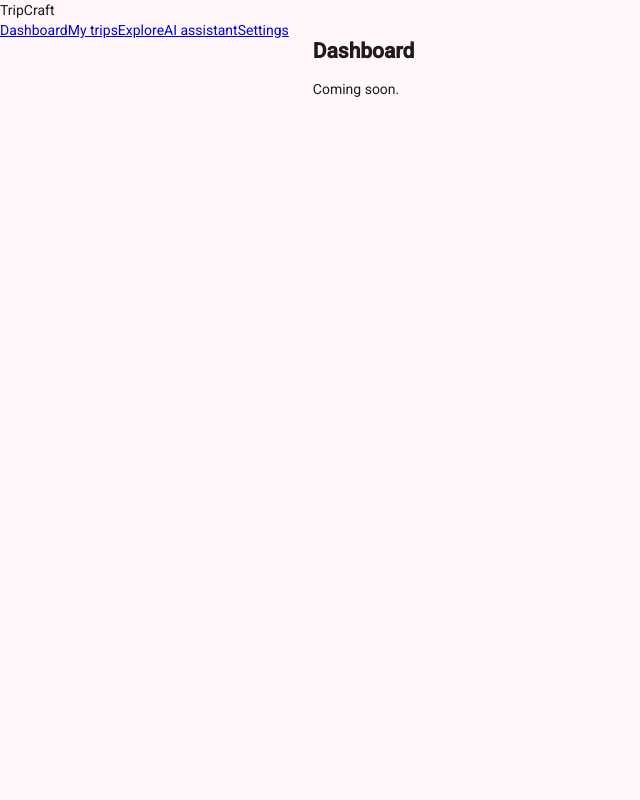
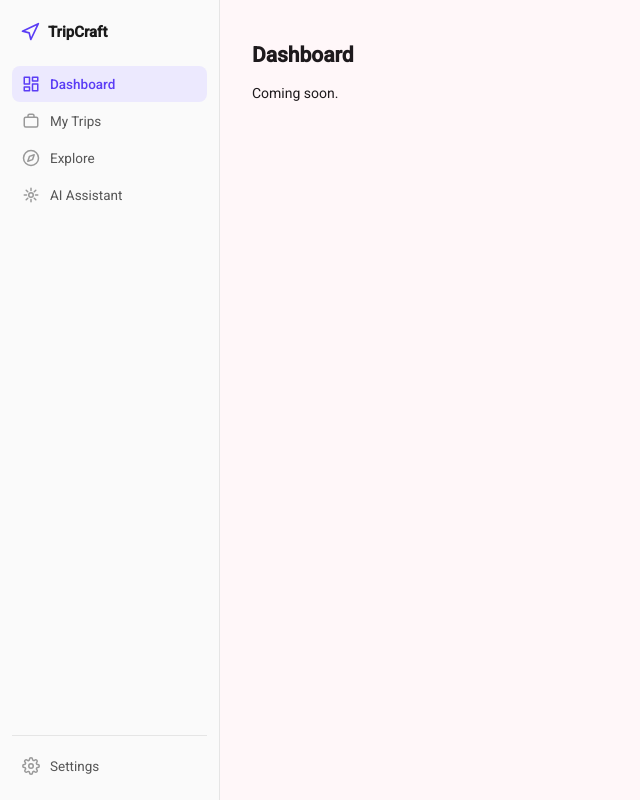
Before and after one commit to Fatimabrouk/tripcraft, an Angular app in the folder tripcraft-web/: page /dashboard in a window 1280 px wide. Shown: the whole page, without its empty margins (0-640 px from the left). Built offline with nearby package versions, Linux system fonts and the light colour scheme; sample sign-in values are in the browser's storage.

Commit message:
Enhance sidebar style

```diff
--- a/tripcraft-web/src/app/layout/shell.component.ts
+++ b/tripcraft-web/src/app/layout/shell.component.ts
@@ -7,12 +7,24 @@ import { SidebarComponent } from './sidebar/sidebar.component';
   standalone: true,
   imports: [RouterOutlet, SidebarComponent],
   template: `
-    <div style="display: flex;">
+    <div class="app-shell">
       <app-sidebar></app-sidebar>
-      <main style="flex: 1; padding: 1.5rem;">
+      <main class="app-content">
         <router-outlet></router-outlet>
       </main>
     </div>
-  `
+  `,
+  styles: [`
+    .app-shell {
+      display: flex;
+      min-height: 100vh;
+    }
+    .app-content {
+      flex: 1;
+      padding: 1.75rem 2rem;
+      max-width: 1100px;
+      box-sizing: border-box;
+    }
+  `]
 })
 export class ShellComponent {}
--- a/tripcraft-web/src/app/layout/sidebar/sidebar.component.scss
+++ b/tripcraft-web/src/app/layout/sidebar/sidebar.component.scss
@@ -0,0 +1,71 @@
+.sidebar {
+  width: 220px;
+  min-height: 100vh;
+  background: #fafafa;
+  border-right: 1px solid #e5e5e5;
+  display: flex;
+  flex-direction: column;
+  padding: 1rem 0.75rem;
+  box-sizing: border-box;
+}
+
+.brand {
+  display: flex;
+  align-items: center;
+  gap: 8px;
+  padding: 0.4rem 0.5rem 1.5rem;
+  color: #5b3df5;
+}
+
+.brand-mark {
+  flex-shrink: 0;
+}
+
+.brand-name {
+  font-weight: 600;
+  font-size: 15px;
+  color: #1a1a1a;
+}
+
+.nav-links {
+  display: flex;
+  flex-direction: column;
+  gap: 1px;
+}
+
+.nav-item {
+  display: flex;
+  align-items: center;
+  gap: 10px;
+  padding: 8px 10px;
+  border-radius: 8px;
+  text-decoration: none;
+  color: #555;
+  font-size: 13.5px;
+  transition: background 0.15s ease, color 0.15s ease;
+
+  &:hover {
+    background: #efefef;
+  }
+
+  &.active {
+    background: #ece9fe;
+    color: #5b3df5;
+    font-weight: 500;
+
+    .nav-icon {
+      color: #5b3df5;
+    }
+  }
+}
+
+.nav-icon {
+  flex-shrink: 0;
+  color: #999;
+}
+
+.sidebar-footer {
+  margin-top: auto;
+  padding-top: 0.75rem;
+  border-top: 1px solid #e5e5e5;
+}
--- a/tripcraft-web/src/app/layout/sidebar/sidebar.component.ts
+++ b/tripcraft-web/src/app/layout/sidebar/sidebar.component.ts
@@ -1,5 +1,10 @@
 import { Component } from '@angular/core';
 import { RouterLink, RouterLinkActive } from '@angular/router';
+
+interface NavItem {
+  label: string;
+  path: string;
+}
 
 @Component({
   selector: 'app-sidebar',
@@ -7,12 +12,39 @@ import { RouterLink, RouterLinkActive } from '@angular/router';
   imports: [RouterLink, RouterLinkActive],
   template: `
     <nav class="sidebar">
-      <div class="brand">TripCraft</div>
-      <a routerLink="/dashboard" routerLinkActive="active">Dashboard</a>
-      <a routerLink="/trips" routerLinkActive="active">My trips</a>
-      <a routerLink="/explore" routerLinkActive="active">Explore</a>
-      <a routerLink="/assistant" routerLinkActive="active">AI assistant</a>
-      <a routerLink="/settings" routerLinkActive="active">Settings</a>
+      <div class="brand">
+        <svg class="brand-mark" width="20" height="20" viewBox="0 0 24 24" fill="none" stroke="currentColor" stroke-width="2" stroke-linecap="round" stroke-linejoin="round"><path d="M3 11l19-9-9 19-2-8-8-2z"/></svg>
+        <span class="brand-name">TripCraft</span>
+      </div>
+
+      <div class="nav-links">
+        <a routerLink="/dashboard" routerLinkActive="active" class="nav-item">
+          <svg class="nav-icon" width="18" height="18" viewBox="0 0 24 24" fill="none" stroke="currentColor" stroke-width="2" stroke-linecap="round" stroke-linejoin="round"><rect x="3" y="3" width="7" height="9"/><rect x="14" y="3" width="7" height="5"/><rect x="14" y="12" width="7" height="9"/><rect x="3" y="16" width="7" height="5"/></svg>
+          <span class="nav-label">Dashboard</span>
+        </a>
+
+        <a routerLink="/trips" routerLinkActive="active" class="nav-item">
+          <svg class="nav-icon" width="18" height="18" viewBox="0 0 24 24" fill="none" stroke="currentColor" stroke-width="2" stroke-linecap="round" stroke-linejoin="round"><rect x="3" y="7" width="18" height="13" rx="2"/><path d="M8 7V5a2 2 0 0 1 2-2h4a2 2 0 0 1 2 2v2"/></svg>
+          <span class="nav-label">My Trips</span>
+        </a>
+
+        <a routerLink="/explore" routerLinkActive="active" class="nav-item">
+          <svg class="nav-icon" width="18" height="18" viewBox="0 0 24 24" fill="none" stroke="currentColor" stroke-width="2" stroke-linecap="round" stroke-linejoin="round"><circle cx="12" cy="12" r="10"/><polygon points="16.24 7.76 14.12 14.12 7.76 16.24 9.88 9.88 16.24 7.76"/></svg>
+          <span class="nav-label">Explore</span>
+        </a>
+
+        <a routerLink="/assistant" routerLinkActive="active" class="nav-item">
+          <svg class="nav-icon" width="18" height="18" viewBox="0 0 24 24" fill="none" stroke="currentColor" stroke-width="2" stroke-linecap="round" stroke-linejoin="round"><path d="M12 3v3M12 18v3M3 12h3M18 12h3M5.6 5.6l2.1 2.1M16.3 16.3l2.1 2.1M5.6 18.4l2.1-2.1M16.3 7.7l2.1-2.1"/><circle cx="12" cy="12" r="3"/></svg>
+          <span class="nav-label">AI Assistant</span>
+        </a>
+      </div>
+
+      <div class="sidebar-footer">
+        <a routerLink="/settings" routerLinkActive="active" class="nav-item">
+          <svg class="nav-icon" width="18" height="18" viewBox="0 0 24 24" fill="none" stroke="currentColor" stroke-width="2" stroke-linecap="round" stroke-linejoin="round"><circle cx="12" cy="12" r="3"/><path d="M19.4 15a1.65 1.65 0 0 0 .33 1.82l.06.06a2 2 0 1 1-2.83 2.83l-.06-.06a1.65 1.65 0 0 0-1.82-.33 1.65 1.65 0 0 0-1 1.51V21a2 2 0 0 1-4 0v-.09A1.65 1.65 0 0 0 9 19.4a1.65 1.65 0 0 0-1.82.33l-.06.06a2 2 0 1 1-2.83-2.83l.06-.06a1.65 1.65 0 0 0 .33-1.82 1.65 1.65 0 0 0-1.51-1H3a2 2 0 0 1 0-4h.09A1.65 1.65 0 0 0 4.6 9a1.65 1.65 0 0 0-.33-1.82l-.06-.06a2 2 0 1 1 2.83-2.83l.06.06a1.65 1.65 0 0 0 1.82.33H9a1.65 1.65 0 0 0 1-1.51V3a2 2 0 0 1 4 0v.09a1.65 1.65 0 0 0 1 1.51 1.65 1.65 0 0 0 1.82-.33l.06-.06a2 2 0 1 1 2.83 2.83l-.06.06a1.65 1.65 0 0 0-.33 1.82V9a1.65 1.65 0 0 0 1.51 1H21a2 2 0 0 1 0 4h-.09a1.65 1.65 0 0 0-1.51 1z"/></svg>
+          <span class="nav-label">Settings</span>
+        </a>
+      </div>
     </nav>
   `,
   styleUrl: './sidebar.component.scss'
```
